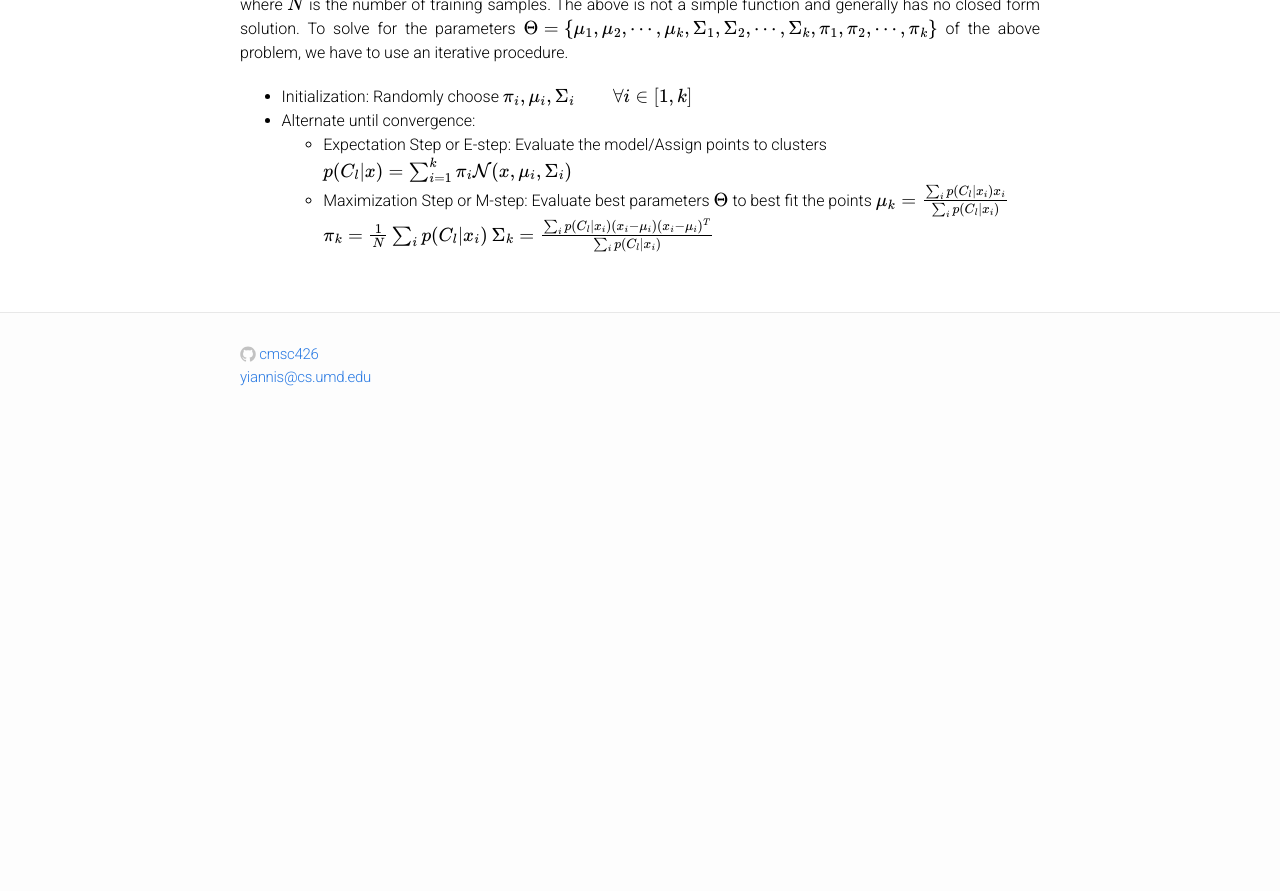
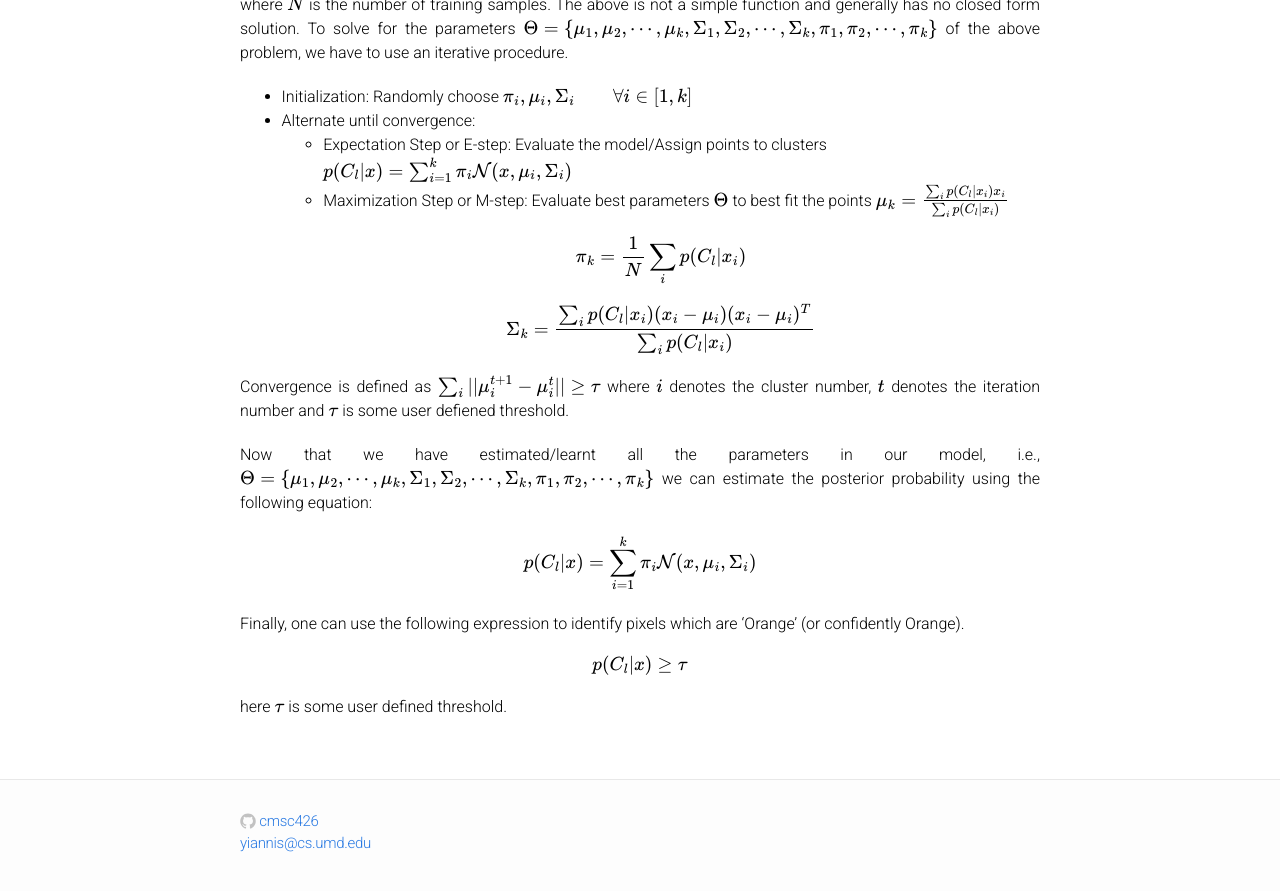
Before and after one commit to cmsc426/cmsc426.github.io, a Jekyll site: the page built from colorseg.md, in a window 1280 px wide and 900 px high, scrolled down 11247 px. Shown: the top 891 px of the window. Built offline with Jekyll 4.4.1, drawn with Linux system fonts in a browser that asks for light colours; formulas are drawn with MathJax 3; before the commit the page ends 11680 px from its top, so only the background shows below that.

Commit message:
Changed colorseg

```diff
--- a/colorseg.md
+++ b/colorseg.md
@@ -264,9 +264,27 @@ Randomly choose $$\pi_i, \mu_i, \Sigma_i \qquad \forall i \in [1, k]$$
 	$$
 	\mu_k = \frac{\sum_i p(C_l \vert x_i)x_i}{\sum_i p(C_l \vert x_i)}
 	$$
+
 	$$
 	\pi_k = \frac{1}{N}\sum_i p(C_l \vert x_i)
 	$$
+
 	$$
 	\Sigma_k = \frac{\sum_i p(C_l \vert x_i)(x_i-\mu_i)(x_i-\mu_i)^T}{\sum_i p(C_l \vert x_i)}
 	$$
+
+Convergence is defined as $$\sum_i\vert \vert \mu_i^{t+1} -  \mu_i^{t}\vert \vert \ge \tau$$ where $$i$$ denotes the cluster number, $$t$$ denotes the iteration number and $$\tau$$ is some user defiened threshold.
+
+Now that we have estimated/learnt all the parameters in our model, i.e., $$\Theta = \{ \mu_1, \mu_2, \cdots, \mu_k, \Sigma_1, \Sigma_2, \cdots, \Sigma_k, \pi_1, \pi_2, \cdots, \pi_k\}$$ we can estimate the posterior probability using the following equation:
+
+$$
+p(C_l \vert x) = \sum_{i=1}^k \pi_i \mathcal{N}(x, \mu_i, \Sigma_i)
+$$
+
+Finally, one can use the following expression to identify pixels which are 'Orange' (or confidently Orange).
+
+$$
+p(C_l \vert x) \ge \tau
+$$
+
+here $$\tau$$ is some user defined threshold.
```
